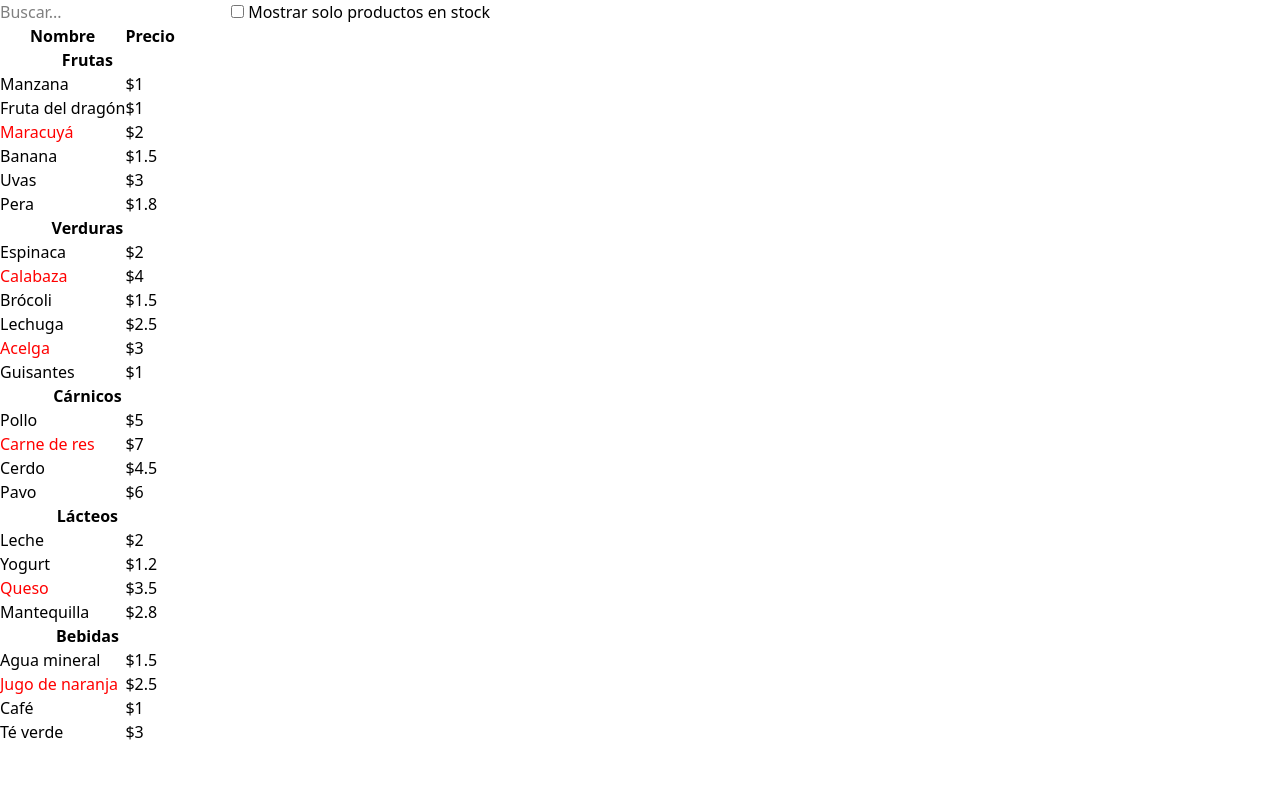
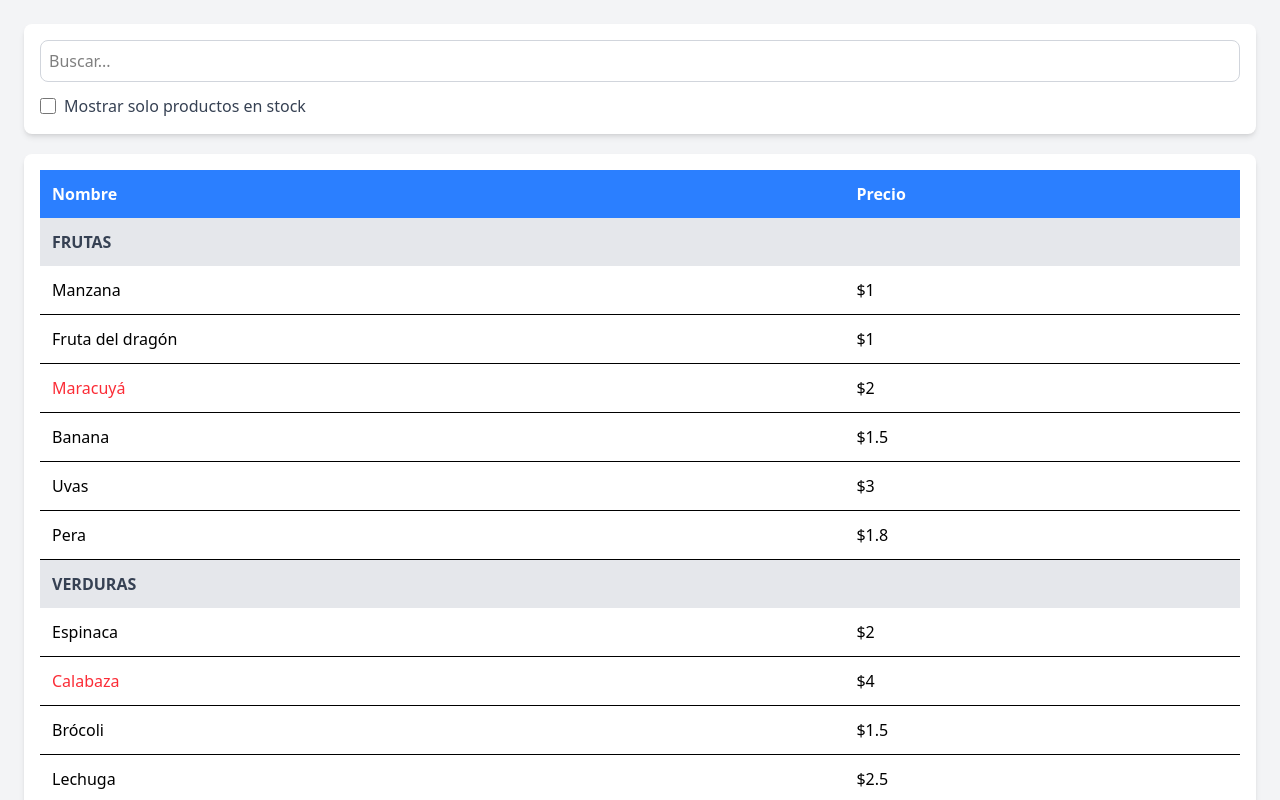
Before and after one commit to feden15/desafio-15, a React (Vite) app: page / in a window 1280 px wide. Shown: the top 800 px of the page. Built offline with nearby package versions, Linux system fonts and the light colour scheme.

Commit message:
Generamos algunos estilos

```diff
--- a/src/components/BarraBusqueda.jsx
+++ b/src/components/BarraBusqueda.jsx
@@ -1,22 +1,24 @@
 const BarraBusqueda = ({ filtroTexto, enStock, cambioFiltroTexto, cambioEnStock }) => {
   return (
-        <form>
-
+      <form className="bg-white p-4 shadow-md rounded-lg flex flex-col gap-3">
           <input
               type="text"
               value={filtroTexto}
               placeholder="Buscar..."
-            onChange={(e) => cambioFiltroTexto(e.target.value)}/>
-
-          <label>
+              onChange={(e) => cambioFiltroTexto(e.target.value)}
+              className="w-full p-2 border border-gray-300 rounded-lg focus:outline-none focus:ring-2 focus:ring-blue-500"
+          />
+          <label className="flex items-center gap-2 text-gray-700">
               <input
                   type="checkbox"
                   checked={enStock}
-              onChange={(e) => cambioEnStock(e.target.checked)}/>
-            {' '} Mostrar solo productos en stock
+                  onChange={(e) => cambioEnStock(e.target.checked)}
+                  className="h-4 w-4 text-blue-500 focus:ring-blue-500"
+              />
+              Mostrar solo productos en stock
           </label>
       </form>
-    )
-}
+  );
+};
 
 export default BarraBusqueda
--- a/src/components/CategoriaProducto.jsx
+++ b/src/components/CategoriaProducto.jsx
@@ -1,13 +1,12 @@
 const CategoriaProducto = ({ categoria }) => {
     return (
-        <>
-            <tr>
-                <th colSpan="2">
-                    {categoria}
-                </th>
-            </tr>
-        </>
-      );
-}
+        <tr className="bg-gray-200 text-gray-700">
+            <th colSpan="3" className="p-3 text-left uppercase">
+                {categoria}
+            </th>
+        </tr>
+    );
+};
+
 
 export default CategoriaProducto
--- a/src/components/Producto.jsx
+++ b/src/components/Producto.jsx
@@ -1,15 +1,17 @@
 const Producto = ({ producto }) => {
-    const nombre = producto.stock ? producto.nombre :
-        <span style={{ color: 'red' }}>
-            {producto.nombre}
-        </span>
+    const nombre = producto.stock ? (
+        producto.nombre
+    ) : (
+        <span className="text-red-500">{producto.nombre}</span>
+    );
 
     return (
-        <tr>
-            <td>{nombre}</td>
-            <td>{producto.precio}</td>
+        <tr className="border-b hover:bg-gray-100">
+            <td className="p-3">{nombre}</td>
+            <td className="p-3">{producto.precio}</td>
         </tr>
-    )
-}
+    );
+};
+
 
 export default Producto
--- a/src/components/TablaProductos.jsx
+++ b/src/components/TablaProductos.jsx
@@ -1,53 +1,44 @@
 import CategoriaProducto from "./CategoriaProducto"
 import Producto from "./Producto"
 
-const TablaProductos = ({producto, filtroTexto, enStock}) => {
-
+const TablaProductos = ({ producto, filtroTexto, enStock }) => {
     const filas = [];
     let categoriaAnterior = null;
 
     producto.forEach((producto) => {
-
         if (producto.nombre.toLowerCase().indexOf(filtroTexto.toLowerCase()) === -1) {
-            return
+            return;
         }
 
         if (enStock && !producto.stock) {
-            return
-          }
+            return;
+        }
 
         if (producto.categoria !== categoriaAnterior) {
             filas.push(
-            <CategoriaProducto
-                categoria={producto.categoria}
-                key={producto.categoria} />
+                <CategoriaProducto categoria={producto.categoria} key={producto.categoria} />
             );
         }
         filas.push(
-            <Producto
-                producto={producto}
-                key={producto.nombre}
-            />
-        )
+            <Producto producto={producto} key={producto.nombre} />
+        );
         categoriaAnterior = producto.categoria;
-    })
+    });
 
     return (
-        <table>
+        <div className="overflow-x-auto mt-5 bg-white p-4 shadow-md rounded-lg">
+            <table className="w-full border-collapse">
+                <thead>
+                    <tr className="bg-blue-500 text-white rounded-lg">
+                        <th className="p-3 text-left">Nombre</th>
+                        <th className="p-3 text-left">Precio</th>
+                    </tr>
+                </thead>
+                <tbody>{filas}</tbody>
+            </table>
+        </div>
+    );
+};
 
-            <thead>
-                <tr>
-                    <th>Nombre</th>
-                    <th>Precio</th>
-                </tr>
-            </thead>
-
-            <tbody>
-                {filas}
-            </tbody>
-
-        </table>
-    )
-}
 
 export default TablaProductos
--- a/src/components/TablaProductosFiltrable.jsx
+++ b/src/components/TablaProductosFiltrable.jsx
@@ -8,7 +8,7 @@ const TablaProductosFiltrable = ({ producto }) => {
     const [enStock, setEnStock] = useState(false)
 
     return (
-        <div>
+        <div className="min-h-screen bg-gray-100 p-6">
           <BarraBusqueda
             filtroTexto={filtroTexto}
             enStock={enStock}
```
Lines whose indentation alone changed are shown as unchanged.
